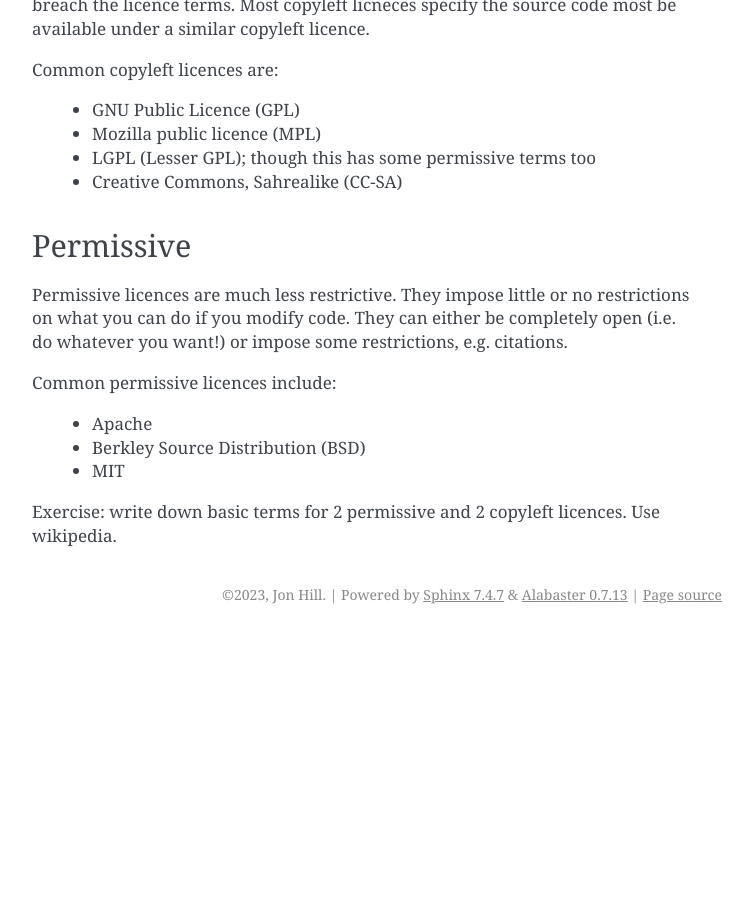
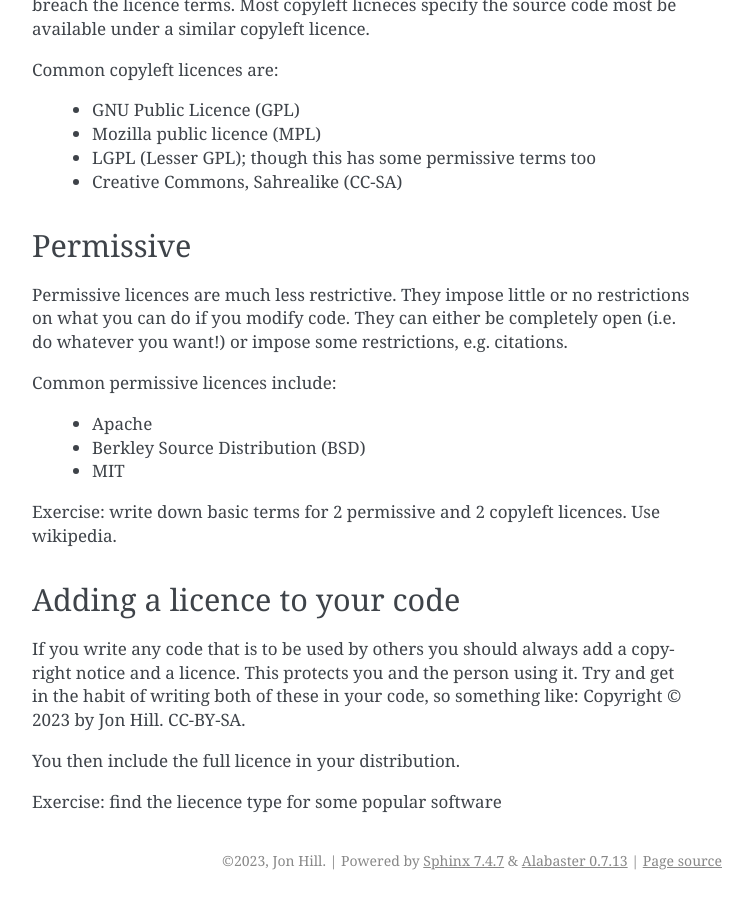
Before and after one commit to jhill1/SEPwC, a Sphinx documentation site: the page built from source/Week_1.rst, in a window 1280 px wide and 900 px high, scrolled down 5180 px. Shown: the whole window, without its empty margins (388-1141 px from the left). Built offline with Sphinx 7.4.7, drawn with Linux system fonts in a browser that asks for light colours; before the commit the page ends 5814 px from its top, so only the background shows below that; some of the changed text lies outside the part shown.

Commit message:
adding how to add licence

```diff
--- a/source/Week_1.rst
+++ b/source/Week_1.rst
@@ -1,3 +1,5 @@
+.. include:: <isonum.txt>
+
 Filesystems, how a computer works and the command line
 ======================================================
 
@@ -257,3 +259,16 @@ Common permissive licences include:
 
 
 Exercise: write down basic terms for 2 permissive and 2 copyleft licences. Use wikipedia.
+
+
+Adding a licence to your code
+-----------------------------
+
+If you write any code that is to be used by others you should always add a
+copyright notice and a licence. This protects you and the person using it.
+Try and get in the habit of writing both of these in your code, so something like:
+Copyright |copy| 2023 by Jon Hill. CC-BY-SA.
+
+You then include the full licence in your distribution.
+
+Exercise: find the liecence type for some popular software
```
